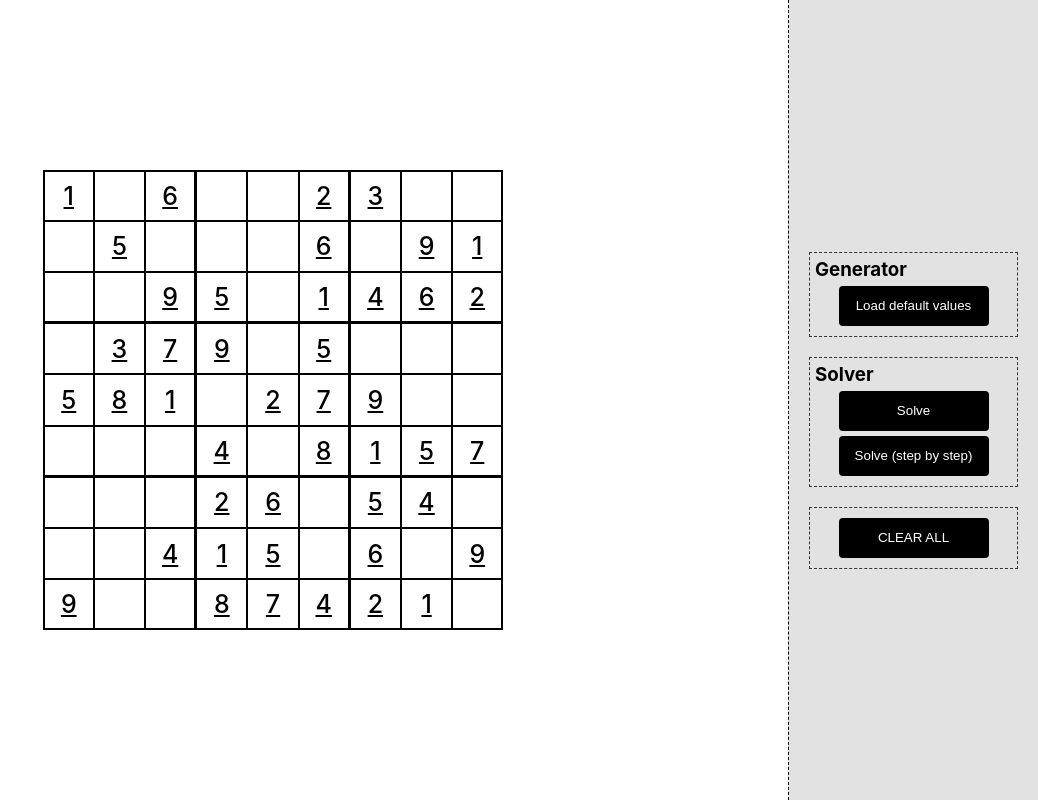
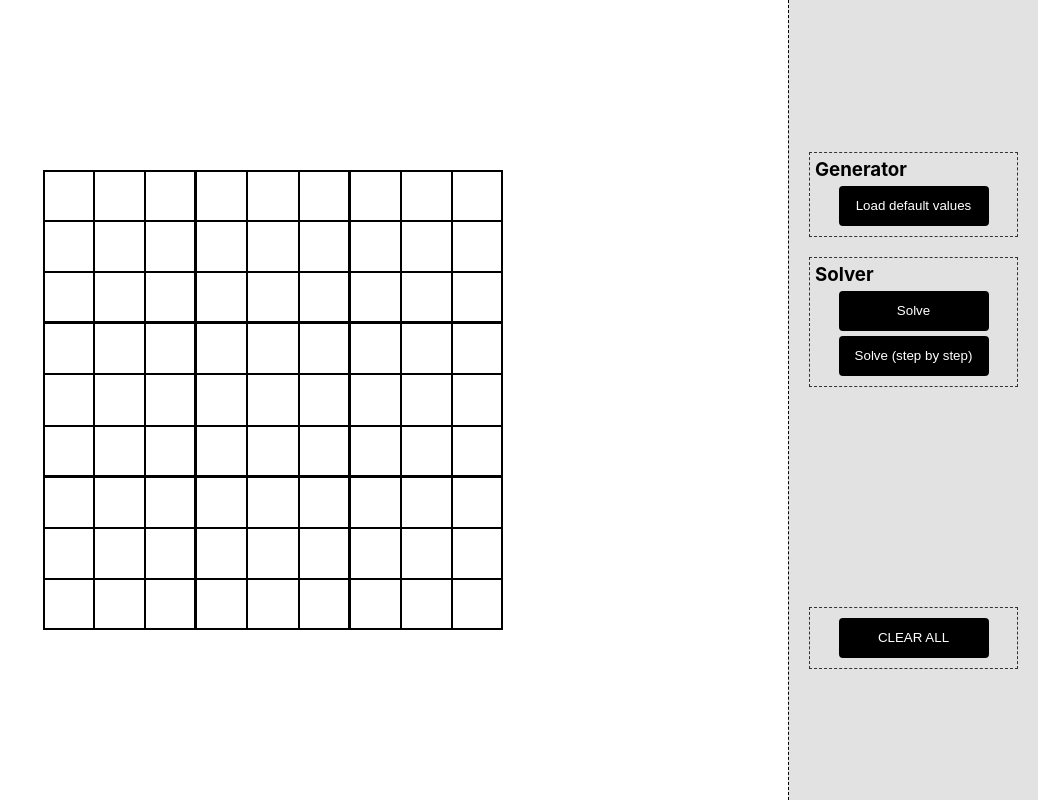
Before and after one commit to yohanlb/Sudoku-Generator, a React (Create React App) app: page / in a window 1280 px wide. Shown: the whole page, without its empty margins (242-1280 px from the left). Built offline with nearby package versions, Linux system fonts and the light colour scheme.

Commit message:
Cleaned code and folders, need to correct step by step solver

```diff
--- a/src/App.js
+++ b/src/App.js
@@ -1,25 +1,22 @@
 import React, { useEffect, useState, useRef } from 'react';
 import CellDisplay from './components/CellDisplay';
-import Cell from './components/Cell';
-import * as GridFunc from './grid-helper-functions.js';
-import * as GridValues from './gridValues.js';
+import Cell from './scripts/Cell';
+import * as GridFunc from './scripts/gridFunctions.js';
+import * as GridValues from './scripts/gridValues.js';
+import * as Solver from './scripts/solver.js';
+import SidePanel from './components/SidePanel';
+
 
 import './styles/App.scss';
-import PossibleValues from './components/PossibleValues';
-import SidePanel from './components/SidePanel';
 
 let history = [];
 
 function App() {
 
-  const numRow = 9;
-  const numCol = 9;
-
-
 
   const [cells, setCells] = useState([]);
-  const [possibleValues, setPossibleValues] = useState([]);
   const [solverResult, setSolverResult] = useState("");
+  const [cellInfo, setCellInfo] = useState({});
   //const [history, setHistory ] = useState([]);
 
 
@@ -31,21 +28,18 @@ function App() {
 
   const Tick = () => {
 
-
+    console.log(history.length);
     // PLAY HISTORY
     if(history.length > 0){
-      const newCells = JSON.parse(JSON.stringify(cells));
+      const newCells = [...cells];
 
-      const [x, y] = GridFunc.KeyToCoord(history[0].key);
-      newCells[y][x].actualValue = history[0].actualValue ;
-      UpdateCells(newCells)
-      history.shift()
+      newCells[history[0].key].setSolvedValue(history[0].actualValue);
+      setCells(newCells);
+      history.shift();
 
     }
 
   }
-
-
 
 
   const addToHistory = (_newStep) =>{
@@ -55,51 +49,37 @@ function App() {
   useEffect(() => {
 
     let tempCells = [];
-    let key = 0;
-    for (let row = 0; row < numRow; row++) {
-      const currentRow = [];
-      for (let col = 0; col < numCol; col++) {
-        currentRow.push(new Cell(key, col, row));
-        key++;
-      }
-      tempCells.push(currentRow);
+    for (let i = 0; i < 9*9; i++) {
+        tempCells.push(new Cell(i));
     }
 
     console.log(tempCells);
-    tempCells = LoadGridValues(tempCells, GridValues.arrayA)
+    //tempCells = LoadGridValues(tempCells, GridValues.arrayA)
     setCells(tempCells);
 
 
   }, [])
 
+  const ClearGridValues = (_cells) => {
+    let newCells = [ ..._cells];
+    history = []; //clear history
+    newCells.forEach(cell => {
+       cell.clearCell();
+    });
 
-  const ClearGridValues = (_cells) => {
-    let newCells = JSON.parse(JSON.stringify(_cells));
-    history = []; //clear history
-    newCells.forEach((row) => {
-      row.forEach((cell) => {
-        cell.actualValue = 0;
-        cell.guessedValue = 0;
-        cell.isGiven = false;
-      });
-    });
     return newCells;
 
   }
 
+  const LoadGridValues = (_cells, values) => {
+    let newCells = [..._cells];
 
-
-  const LoadGridValues = (_cells, values) => {
-    let newCells = JSON.parse(JSON.stringify(_cells));
     history = []; //clear history
     newCells = ClearGridValues(newCells);
-    newCells.forEach((row) => {
-      row.forEach((cell) => {
+    newCells.forEach(cell => {
       if (values[cell.key] !== 0) {
-          cell.actualValue = values[cell.key];
-          cell.isGiven = true;
+        cell.setGivenValue(values[cell.key]);
       }
-      });
     });
     return newCells
   }
@@ -116,17 +96,8 @@ function App() {
   }
 
 
-  const Solve = () =>{
-    const solverResult = GridFunc.solver(cells)
-
-    setCells(solverResult[0]);
-    setSolverResult(solverResult[1]);
-  }
-
-
-  const SolveBacktracking = (stepByStep = false) => {
-    const newCells = JSON.parse(JSON.stringify(cells));
-    const solverResult = GridFunc.sovlerWithBackTracking(newCells, addToHistory, stepByStep)
+  const handleClickOnSolve = (stepByStep = false) => {
+    const solverResult = Solver.solveGrid([ ...cells], addToHistory, stepByStep)
 
     if(!stepByStep){
       setCells(solverResult[0]);
@@ -135,51 +106,50 @@ function App() {
   }
 
   const handleMouseLeaveGrid = () => {
-    setPossibleValues([]);
+    setCellInfo({});
   }
 
-  const handleMouseOver = (_cell) =>{
-    const newCells = JSON.parse(JSON.stringify(cells));
+  const handleMouseOver = (_cellKey) =>{
+    cells[_cellKey].setPossibleValues(Solver.getPossibleValuesForCell(cells, cells[_cellKey]));
+    setCellInfo(cells[_cellKey].getCellInfo());
 
-    const possibleVal = GridFunc.getPossibleValuesForCell(newCells, _cell);
-    setPossibleValues(possibleVal);
+    //const newCells = JSON.parse(JSON.stringify(cells));
 
+    //setCellInfo(_cell.getCellInfo())
+
+    //const possibleVal = Solver.getPossibleValuesForCell(newCells, _cell);
+    //setPossibleValues(possibleVal);
+/*
     newCells.forEach((row) => {
       row.forEach((cell) => {
         cell.highlighted= false;
       });
     });
-    GridFunc.returnSquareCells(newCells, _cell).forEach((cell)=>{cell.highlighted = true});
-    GridFunc.returnEntireColCells(newCells, _cell).forEach((cell)=>{cell.highlighted = true});
-    GridFunc.returnEntireRowCells(newCells, _cell).forEach((cell)=>{cell.highlighted = true});
+    */
+    //GridFunc.returnSquareCells(newCells, _cell).forEach((cell)=>{cell.highlighted = true});
+    //GridFunc.returnEntireColCells(newCells, _cell).forEach((cell)=>{cell.highlighted = true});
+    //GridFunc.returnEntireRowCells(newCells, _cell).forEach((cell)=>{cell.highlighted = true});
 
-    setCells(newCells);
+   // setCells(newCells);
 
   }
 
-  // row.find( cell => cell.key === _key)
   const handleClickOnCell = (event, _key, isRightClick = false) => {
     event.preventDefault();
-    const newCells = JSON.parse(JSON.stringify(cells));
+    const newCells = [...cells];
 
-    let clickedCell = null;
-    newCells.forEach(row => {
-      const search = row.find(cell => cell.key === _key);
-      if (search) clickedCell = search;
-    });
+    let clickedCell = newCells[_key];
 
     if (clickedCell != null) {
-      //console.log(clickedCell);
       //calc new cell value
       let newCellValue = clickedCell.guessedValue + (isRightClick ? -1 : 1);
       newCellValue < 0 && (newCellValue = 9);
       newCellValue > 9 && (newCellValue = 0);
 
       //assign the new cell value and update de main array;
-      clickedCell.guessedValue = newCellValue;
+      clickedCell.setGuessedValue(newCellValue);
       setCells(newCells);
 
-      //GridFunc.returnEntireRowKeys(clickedCell);
 
     }
 
@@ -196,25 +166,23 @@ function App() {
       <div className="grid-container">
           <div className="grid" onMouseLeave={handleMouseLeaveGrid}>
             {
-              cells.map(row =>
-                row.map((cell, cellId) =>{
-                  return(
+              cells.map(cell => {
+                return (
                   <CellDisplay
                     key={cell.key}
                     cell={cell}
                     handleClickOnCell={handleClickOnCell}
                     handleMouseOver={handleMouseOver}
                   />
-
                 )
-                } )
-              )
+              })
             }
           </div>
       </div>
 
       <SidePanel
-        SolveBacktracking={SolveBacktracking}
+        cellInfo={cellInfo}
+        handleClickOnSolve={handleClickOnSolve}
         handleClickOnClearAll={handleClickOnClearAll}
         handleClickOnLoadValues={handleClickOnLoadValues}
         solverResult={solverResult}
@@ -232,16 +200,14 @@ export default App;
 
 
 
-
+// Allow to use interval with hooks
 function useInterval(callback, delay) {
   const savedCallback = useRef();
 
-  // Se souvenir de la dernière fonction de rappel.
   useEffect(() => {
     savedCallback.current = callback;
   });
 
-  // Configurer l’intervalle.
   useEffect(() => {
     function tick() {
       savedCallback.current();
--- a/src/components/Cell.jsx
+++ /dev/null
@@ -1,14 +0,0 @@
-export default function Cell(key, x, y){
-    this.key = key;
-    this.x = x;
-    this.y = y;
-    this.guessedValue = 0;
-    this.actualValue = 0;
-    this.isGiven = false;
-    this.highlighted = false;
-}
-
-
-// function printCell(){
-//     return "k:" + this.key + " x:" + this.x + " y:" + this.y;
-// }
--- a/src/components/CellDisplay.jsx
+++ b/src/components/CellDisplay.jsx
@@ -1,6 +1,6 @@
 import React, { useEffect, useState } from "react";
 
-function Cell({ cell, handleClickOnCell,handleMouseOver }) {
+function CellDisplay({ cell, handleClickOnCell,handleMouseOver }) {
   const [clickedOn, setClickedOn] = useState(false);
 
   const handleClick = (e, isRightClick = false) => {
@@ -15,7 +15,7 @@ function Cell({ cell, handleClickOnCell,handleMouseOver }) {
 
         <div
         className={cellClass}
-        onMouseOver={() => {handleMouseOver(cell)}}
+        onMouseOver={() => {handleMouseOver(cell.key)}}
         >
           <span className="cell-number">{cell.actualValue}</span>
         </div>
@@ -28,7 +28,7 @@ function Cell({ cell, handleClickOnCell,handleMouseOver }) {
 
         <div
           className={cellClass}
-          onMouseOver={() => {handleMouseOver(cell)}}
+          onMouseOver={() => {handleMouseOver(cell.key)}}
         >
           <span className="cell-number">{cell.actualValue}</span>
         </div>
@@ -41,7 +41,7 @@ function Cell({ cell, handleClickOnCell,handleMouseOver }) {
 
         <div
           className={cellClass}
-          onMouseOver={() => {handleMouseOver(cell)}}
+          onMouseOver={() => {handleMouseOver(cell.key)}}
           onTransitionEnd={() => {setClickedOn(false)}}
           onClick={(e) => {
             handleClick(e);
@@ -61,4 +61,4 @@ function Cell({ cell, handleClickOnCell,handleMouseOver }) {
   return displayCellValue();
 }
 
-export default Cell;
+export default CellDisplay;
--- a/src/components/SidePanel.jsx
+++ b/src/components/SidePanel.jsx
@@ -5,10 +5,29 @@ import SolverResult from './SolverResult';
 import '../styles/SidePanel.scss';
 
 
-function SidePanel({SolveBacktracking, handleClickOnLoadValues, handleClickOnClearAll, solverResult}) {
+
+
+
+
+function SidePanel({handleClickOnSolve, handleClickOnLoadValues, handleClickOnClearAll, solverResult, cellInfo}) {
+
+    let DivCellInfo = "";
+    if(Object.keys(cellInfo).length > 0){
+        DivCellInfo = (
+            <div className="cell-info-inner">
+            <h3>Cell #{cellInfo.key} [{cellInfo.x}, {cellInfo.y}]</h3>
+            <p>Possible values : {cellInfo.possibleValues.join(", ")} </p>
+            </div>
+        )
+    }
+
+
     return (
         <div className="side-panel">
             <div className="side-panel-container">
+
+
+
                 <div className="button-container button-container-generate">
                     <h3 >Generator</h3>
                     <button onClick={handleClickOnLoadValues}>Load default values</button>
@@ -16,9 +35,13 @@ function SidePanel({SolveBacktracking, handleClickOnLoadValues, handleClickOnCle
 
                 <div className="button-container button-container-solver">
                     <h3 >Solver</h3>
-                    <button onClick={() => { SolveBacktracking(false) }}>Solve</button>
-                     <button onClick={() => { SolveBacktracking(true) }}>Solve (step by step)</button>
+                    <button onClick={() => { handleClickOnSolve(false) }}>Solve</button>
+                     <button onClick={() => { handleClickOnSolve(true) }}>Solve (step by step)</button>
                      <SolverResult solverResult={solverResult} />
+                </div>
+
+                <div className="cell-info-container">
+                    { DivCellInfo}
                 </div>
 
                 <div className="button-container button-container-clear">
--- /dev/null
+++ b/src/scripts/Cell.js
@@ -0,0 +1,60 @@
+export default class Cell{
+    constructor(key){
+        this.key = key;
+        this.x = key%9;
+        this.y = Math.floor(key/9);
+        this.guessedValue = 0;
+        this.actualValue = 0;
+        this.isGiven = false;
+        this.highlighted = false;
+        this.possibleValues = [];
+    }
+
+
+
+    getCellInfo = () =>{
+        return{
+            key:this.key,
+            x:this.x,
+            y:this.y,
+            guessedValue:this.guessedValue,
+            actualValue:this.actualValue,
+            isGiven:this.isGiven,
+            highlighted:this.highlighted,
+            possibleValues:this.possibleValues,
+        }
+    }
+
+
+
+
+    printCellInfo = () =>{
+        console.table(this);
+    }
+
+    setPossibleValues(array){
+        this.possibleValues = array;
+    }
+
+    clearCell(){
+        this.guessedValue = 0;
+        this.actualValue = 0;
+        this.isGiven = false;
+        this.highlighted = false;
+        this.possibleValues = [];
+    }
+
+    setGivenValue(val){
+        this.actualValue = val;
+        this.isGiven = true;
+    }
+
+    setGuessedValue(val){
+        this.guessedValue = val;
+    }
+
+    setSolvedValue(val){
+        this.actualValue = val;
+    }
+
+}
--- /dev/null
+++ b/src/scripts/gridFunctions.js
@@ -0,0 +1,85 @@
+/**
+* Return the keys of all the other cells in the Col.
+* @param {object} cell an object of type "cell".
+* @returns {Array} Array of cells keys.
+*/
+/*
+export const returnEntireColKeys = (cell) => {
+
+    const res = []
+    for (let i = 0; i < 9; i++) {
+        res.push(cell.x + 9 * i);
+    }
+    return res;
+}
+*/
+
+export const returnEntireRowCells = (cells, cell) => {
+    const row  = cell.y;
+    const entireRow = [];
+
+    for(let i = 0 ; i < 9*9; i++){
+        if (Math.floor(i/9) === row){
+            entireRow.push(cells[i]);
+        }
+    }
+    return entireRow;
+}
+
+
+export const returnEntireColCells = (cells, cell) => {
+    const entireCol = [];
+    const col = cell.x;
+
+    for (let i = 0 ; i < 9*9 ; i++){
+        if(i%9 === col){
+            entireCol.push(cells[i]);
+        }
+    }
+    return entireCol;
+}
+
+export const coordToKey = (x ,y) => {
+    return ( 9*y + x);
+}
+export const KeyToCoord = (key) => {
+    return ([key%9,Math.floor(key/9)] );
+}
+
+
+
+export const returnSquareKeys = (cell) => {
+    const dx = Math.floor(cell.x / 3);
+    const dy = Math.floor(cell.y / 3);
+
+    const squareCoords = [
+        [dx * 3 + 0, dy * 3 + 0], [dx * 3 + 1, dy * 3 + 0], [dx * 3 + 2, dy * 3 + 0],
+        [dx * 3 + 0, dy * 3 + 1], [dx * 3 + 1, dy * 3 + 1], [dx * 3 + 2, dy * 3 + 1],
+        [dx * 3 + 0, dy * 3 + 2], [dx * 3 + 1, dy * 3 + 2], [dx * 3 + 2, dy * 3 + 2]
+    ]
+
+    const squareKeys = []
+
+    squareCoords.forEach((cellCoords) => {
+        squareKeys.push(coordToKey(cellCoords[0], cellCoords[1]));
+    })
+
+    return (squareKeys);
+}
+
+
+
+export const getSeveralCellByKey = (cells, keys) => {
+    const res = []
+    cells.forEach((cell)=>{
+            const isSearched = keys.some((key)=>key ===  cell.key)
+            if (isSearched) {res.push(cell);}
+    })
+
+    return res;
+}
+
+export const returnSquareCells = (cells, cell) => {
+    const keys = returnSquareKeys(cell);
+    return getSeveralCellByKey (cells, keys) ;
+}
--- a/src/grid-helper-functions.js
+++ b/src/scripts/solver.js
@@ -1,94 +1,5 @@
-/**
-* Return the keys of all the other cells in the Col.
-* @param {object} cell an object of type "cell".
-* @returns {Array} Array of cells keys.
-*/
-export const returnEntireColKeys = (cell) => {
-
-    const res = []
-    for (let i = 0; i < 9; i++) {
-        //console.log(cell.y + cell.x * i);
-        res.push(cell.x + 9 * i);
-    }
-    return res;
-}
-
-
-/**
-* Return all the cells in the same row
-* @param {Array} cells array of cells.
-* @param {object} cell object of type cell.
-* @returns {Array} Array of cells object.
-*/
-export const returnEntireRowCells = (cells, cell) => {
-    return cells[cell.y];
-}
-
-
-/**
-* Return all the cells in the same col
-* @param {Array} cells array of cells.
-* @param {object} cell object of type cell.
-* @returns {Array} Array of cells object.
-*/
-export const returnEntireColCells = (cells, cell) => {
-    const res = [];
-    cells.forEach(
-        (row) => { res.push(row[cell.x]) }
-    )
-    return res;
-
-}
-
-export const coordToKey = (x ,y) => {
-    return ( 9*y + x);
-}
-export const KeyToCoord = (key) => {
-    return ([key%9,Math.floor(key/9)] );
-}
-
-
-
-export const returnSquareKeys = (cell) => {
-    const dx = Math.floor(cell.x / 3);
-    const dy = Math.floor(cell.y / 3);
-
-    const squareCoords = [
-        [dx * 3 + 0, dy * 3 + 0], [dx * 3 + 1, dy * 3 + 0], [dx * 3 + 2, dy * 3 + 0],
-        [dx * 3 + 0, dy * 3 + 1], [dx * 3 + 1, dy * 3 + 1], [dx * 3 + 2, dy * 3 + 1],
-        [dx * 3 + 0, dy * 3 + 2], [dx * 3 + 1, dy * 3 + 2], [dx * 3 + 2, dy * 3 + 2]
-    ]
-
-    const squareKeys = []
-
-    squareCoords.forEach((cellCoords) => {
-        squareKeys.push(coordToKey(cellCoords[0], cellCoords[1]));
-    })
-
-    return (squareKeys);
-}
-
-
-
-export const getSeveralCellByKey = (cells, keys) => {
-    const res = []
-    cells.forEach((row)=>{
-        row.forEach((cell) =>{
-            const isSearched = keys.some((key)=>key ===  cell.key)
-            if (isSearched) {res.push(cell);}
-
-        })
-    })
-
-    return res;
-}
-
-export const returnSquareCells = (cells, cell) => {
-    const keys = returnSquareKeys(cell);
-    return getSeveralCellByKey (cells, keys) ;
-}
-
-
+import * as GridFunc from './gridFunctions.js';
+import Cell from './Cell';
 
 
 export const getPossibleValuesForCell = (cells, cell, considerGuessedValues = true) => {
@@ -96,9 +7,9 @@ export const getPossibleValuesForCell = (cells, cell, considerGuessedValues = tr
 
     //get all the cells in range of the selected one
     let cellsInRange = []
-    cellsInRange = cellsInRange.concat(returnSquareCells(cells, cell));
-    cellsInRange = cellsInRange.concat(returnEntireRowCells(cells, cell));
-    cellsInRange = cellsInRange.concat(returnEntireColCells(cells, cell));
+    cellsInRange = cellsInRange.concat(GridFunc.returnSquareCells(cells, cell));
+    cellsInRange = cellsInRange.concat(GridFunc.returnEntireRowCells(cells, cell));
+    cellsInRange = cellsInRange.concat(GridFunc.returnEntireColCells(cells, cell));
 
     //filter out the selected cell
     cellsInRange = cellsInRange.filter((item)=>item.key !== cell.key);
@@ -188,7 +99,7 @@ export const getNextCellToSolve = (_cells, _cell) => {
     const maxLoop = 9*9;
     let i = 0;
     while(i < maxLoop){
-        const coords = KeyToCoord(keyToFind);
+        const coords = GridFunc.KeyToCoord(keyToFind);
         console.log("coords : "+ coords);
         const cellToCheck = _cells[coords[1]][coords[0]];
 
@@ -204,41 +115,8 @@ export const getNextCellToSolve = (_cells, _cell) => {
 
 
 
-
-export const recursiveValidation = (_cells, key) => {
-    const tempCells = [ ..._cells];
-
-    const useGuessedValues = true;
-    //console.log("key : ", key);
-    if (key >= 9 * 9) { return true }  //Solving finished
-
-    const coords = KeyToCoord(key);
-    const currentCell = tempCells[coords[1]][coords[0]];
-    if (currentCell.actualValue > 0 || (useGuessedValues && currentCell.guessedValue > 0)) {
-        // this cell is already solved, go to next cell
-        return recursiveValidation(tempCells, key + 1);
-    }
-
-    const pValues = getPossibleValuesForCell(tempCells, currentCell);
-    for (let v = 1; v <= 9; v++) {
-        //console.log("key : ", currentCell.key, "v :  ", v, "pValues : ", pValues);
-        if (pValues.some(e=> e === v)){
-            currentCell.actualValue = v;
-            // try to resolve the rest of the array with this value for the current cell
-            if ( recursiveValidation (tempCells, key+1) )
-                return true;
-        }
-
-    }
-
-    currentCell.actualValue = 0 ; // no value possible for this cell, reset it to 0.
-    return false // this grill is not solvable, going back to previous recursion.
-}
-
-
-
-export const sovlerWithBackTracking = (_cells, addToHistory, stepByStep = false) =>{
-    const newCells = JSON.parse(JSON.stringify(_cells));
+export const solveGrid = (_cells, addToHistory = null, stepByStep = false) =>{
+    const newCells = [ ..._cells];
 
     let res;
     if(stepByStep){
@@ -249,19 +127,50 @@ export const sovlerWithBackTracking = (_cells, addToHistory, stepByStep = false)
 
     }
     //UpdateCells(newCells);
-    const resString = res ? "Solved with success" : "Error"
+    const resString = res ? "Success" : "Error"
     return [newCells, resString];
 }
 
 
+
+export const recursiveValidation = (_cells, key) => {
+    const tempCells = [ ..._cells];
+    const useGuessedValues = true;
+    //console.log("key : ", key);
+    if (key >= 9 * 9) { return true }  //Solving finished
+
+    const currentCell = tempCells[key];
+    if (currentCell.actualValue > 0 || (useGuessedValues && currentCell.guessedValue > 0)) {
+        // this cell is already solved, go to next cell
+        return recursiveValidation(tempCells, key + 1);
+    }
+
+    const pValues = getPossibleValuesForCell(tempCells, currentCell);
+    for (let v = 1; v <= 9; v++) {
+        //console.log("key : ", currentCell.key, "v :  ", v, "pValues : ", pValues);
+        if (pValues.some(e=> e === v)){
+            currentCell.setSolvedValue(v);
+            // try to resolve the rest of the array with this value for the current cell
+            if ( recursiveValidation (tempCells, key+1) )
+                return true;
+        }
+
+    }
+
+    currentCell.setSolvedValue(0); // no value possible for this cell, reset it to 0.
+    return false // this grill is not solvable, going back to previous recursion.
+}
+
+
+
 export const recursiveValidationStepByStep = (_cells, key, addToHistory) => {
+    const tempCells = [ ..._cells];
 
     const useGuessedValues = true;
     //console.log("key : ", key);
     if (key >= 9 * 9) { return true }  //Solving finished
 
-    const coords = KeyToCoord(key);
-    const currentCell = _cells[coords[1]][coords[0]];
+    const currentCell = tempCells[key];
     if (currentCell.actualValue > 0 || (useGuessedValues && currentCell.guessedValue > 0)) {
         // this cell is already solved, go to next cell
         return recursiveValidationStepByStep(_cells, key + 1, addToHistory);
@@ -273,8 +182,7 @@ export const recursiveValidationStepByStep = (_cells, key, addToHistory) => {
     for (let v = 1; v <= 9; v++) {
         //console.log("key : ", currentCell.key, "v :  ", v, "pValues : ", pValues);
         if (pValues.some(e=> e === v)){
-            currentCell.actualValue = v;
-
+            currentCell.setSolvedValue(v)
             addToHistory( {
                 key:currentCell.key,
                 actualValue:v
@@ -287,7 +195,7 @@ export const recursiveValidationStepByStep = (_cells, key, addToHistory) => {
 
     }
 
-    currentCell.actualValue = 0 ; // no value possible for this cell, reset it to 0.
+    currentCell.setSolvedValue(0) // no value possible for this cell, reset it to 0.
     addToHistory( {
         key:currentCell.key,
         actualValue:0
@@ -295,12 +203,3 @@ export const recursiveValidationStepByStep = (_cells, key, addToHistory) => {
 
     return false // this grill is not solvable, going back to previous recursion.
 }
-
-
-export const sleep = (ms) => {
-    const date = Date.now();
-    let currentDate = null;
-    do {
-      currentDate = Date.now();
-    } while (currentDate - date < ms);
-  }
--- a/src/styles/App.scss
+++ b/src/styles/App.scss
@@ -62,6 +62,8 @@ body, #root {
     justify-content: center;
     align-content: center;
     grid-gap: 0rem;
+    width: min-content;
+    margin: auto;
 }
 
 .cell-inner {
--- a/src/styles/SidePanel.scss
+++ b/src/styles/SidePanel.scss
@@ -14,6 +14,7 @@
         display: flex;
         flex-direction: column;
         justify-content: center;
+
         .button-container {
             border: 1px dashed #333;
             margin-top: 20px;
@@ -40,6 +41,10 @@
                 line-height: 1em;
             }
         }
+
+        .cell-info-container{
+            min-height: 200px;
+        }
     }
 
 }
```
Also changed, not shown: src/scripts/gridValues.js (renamed from src/gridValues.js). Lines whose indentation alone changed are shown as unchanged.
